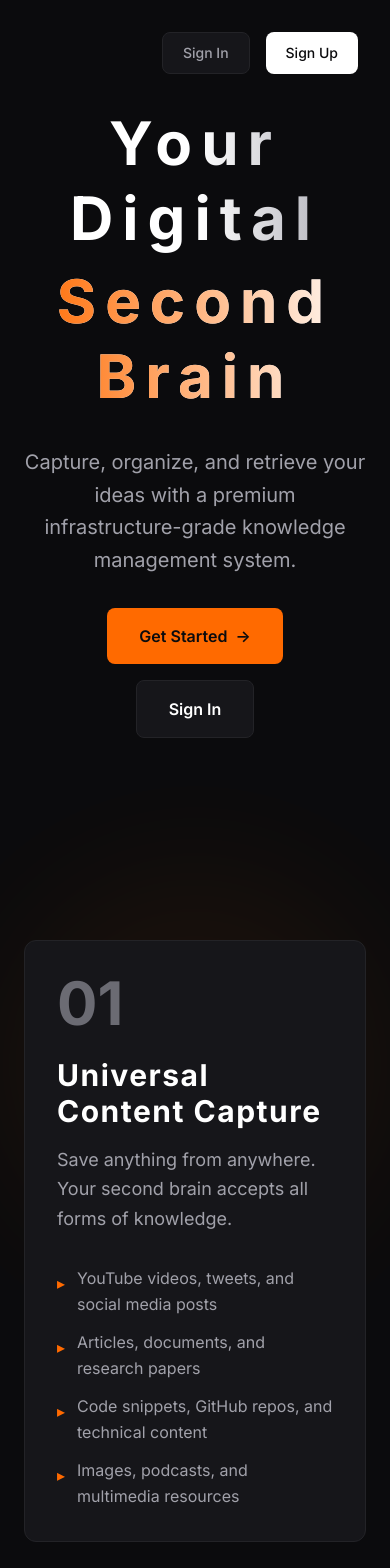
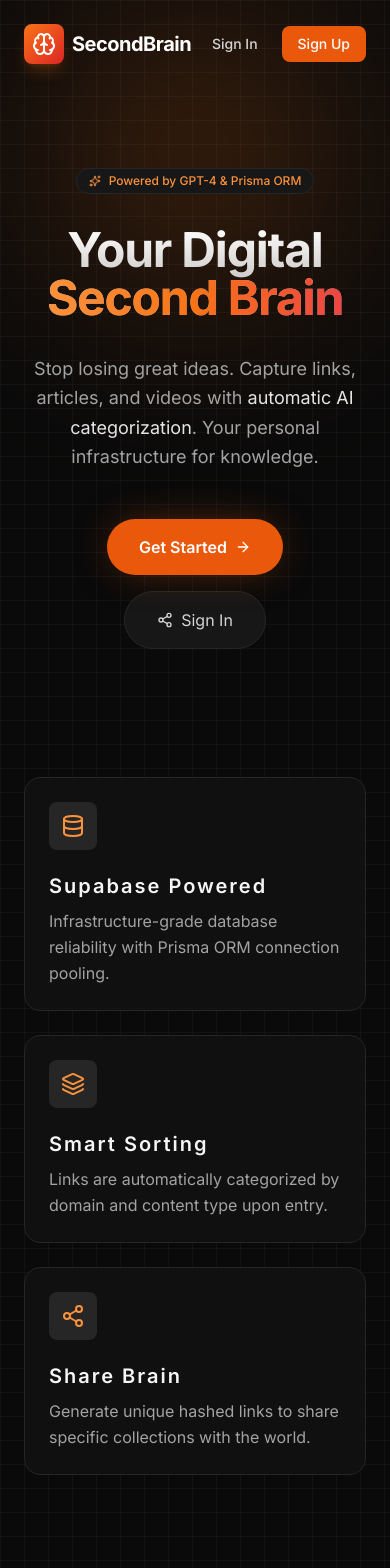
Before and after one commit to ShubhSam7/second-brain, a React (Vite) app in the folder Second_Brain_Frontend/: page / in a window 390 px wide. Shown: the top 1568 px of the page. Built offline with nearby package versions, Linux system fonts and the light colour scheme; no server answers.

Commit message:
home page is pretty now

```diff
--- a/Second_Brain_Frontend/package.json
+++ b/Second_Brain_Frontend/package.json
@@ -11,6 +11,7 @@
   },
   "dependencies": {
     "axios": "^1.13.2",
+    "lucide-react": "^0.562.0",
     "react": "^19.1.0",
     "react-dom": "^19.1.0",
     "react-router-dom": "^7.6.3"
--- a/Second_Brain_Frontend/src/App.tsx
+++ b/Second_Brain_Frontend/src/App.tsx
@@ -2,9 +2,9 @@
 import Signin from "./pages/Signin";
 import SignUp from "./pages/SignUp";
 import { BrowserRouter, Routes, Route, useNavigate } from "react-router-dom";
-import { FeatureSection } from "./components/FeatureSection";
 import { ProtectedRoute } from "./components/ProtectedRoute";
 import { isAuthenticated, signout, getCurrentUser } from "./lib/api";
+import { ArrowRight, Brain, Share2, Layers, Sparkles, Database } from 'lucide-react';
 
 function LandingPage() {
   const navigate = useNavigate();
@@ -24,138 +24,135 @@
   };
 
   return (
-    <div className="relative min-h-screen bg-background-primary">
-      {/* Top right buttons */}
-      <div className="absolute top-8 right-8 flex gap-4 z-10 animate-fade-in">
+    <div className="min-h-screen bg-neutral-950 text-white selection:bg-orange-500/30 overflow-hidden relative">
+
+      {/* BACKGROUND EFFECTS */}
+      <div className="absolute inset-0 z-0">
+        {/* Grid Pattern */}
+        <div className="absolute inset-0 bg-[linear-gradient(to_right,#80808012_1px,transparent_1px),linear-gradient(to_bottom,#80808012_1px,transparent_1px)] bg-[size:24px_24px]"></div>
+        {/* Radial Gradient Glow */}
+        <div className="absolute left-0 right-0 top-0 -z-10 m-auto h-[310px] w-[310px] rounded-full bg-orange-500 opacity-20 blur-[100px]"></div>
+      </div>
+
+      {/* NAVBAR */}
+      <nav className="relative z-50 flex items-center justify-between px-6 py-6 max-w-7xl mx-auto">
+        <div className="flex items-center gap-2">
+          <div className="p-2 bg-gradient-to-br from-orange-500 to-red-600 rounded-lg shadow-lg shadow-orange-500/20">
+            <Brain className="w-6 h-6 text-white" />
+          </div>
+          <span className="text-xl font-bold tracking-tight">SecondBrain</span>
+        </div>
+
+        <div className="flex items-center gap-6">
           {isLoggedIn ? (
-          <>
-            <div className="px-5 py-2.5 text-sm font-medium text-text-secondary">
-              Welcome, {username}
-            </div>
+            <div className="flex items-center gap-4">
+              <span className="text-sm text-neutral-400 hidden sm:inline">
+                Welcome back, <span className="text-neutral-200">{username}</span>
+              </span>
               <button
-              className="px-5 py-2.5 text-sm font-medium text-text-secondary bg-surface border border-border-muted rounded-lg hover:border-red-400 hover:text-red-400 transition-all duration-300"
                 onClick={handleLogout}
+                className="px-4 py-2 text-sm font-medium text-neutral-300 hover:text-white transition-colors"
               >
                 Logout
               </button>
-          </>
+            </div>
           ) : (
             <>
               <button
-              className="px-5 py-2.5 text-sm font-medium text-text-secondary bg-surface border border-border-muted rounded-lg hover:border-accent-primary hover:text-accent-primary transition-all duration-300"
                 onClick={() => navigate("/signin")}
+                className="text-sm font-medium text-neutral-300 hover:text-white transition-colors"
               >
                 Sign In
               </button>
               <button
-              className="px-5 py-2.5 text-sm font-medium text-background-primary bg-text-primary rounded-lg hover:bg-accent-primary hover:text-white transition-all duration-300"
                 onClick={() => navigate("/signup")}
+                className="px-4 py-2 text-sm font-medium bg-orange-600 hover:bg-orange-500 text-white rounded-lg transition-colors"
               >
                 Sign Up
               </button>
             </>
           )}
         </div>
+      </nav>
 
-      {/* Hero Section */}
-      <div className="flex flex-col items-center justify-center min-h-screen px-6">
-        {/* Subtle glow background effect */}
-        <div className="absolute top-1/4 left-1/2 -translate-x-1/2 w-96 h-96 bg-accent-glow rounded-full blur-3xl opacity-30 animate-glow-pulse"></div>
+      {/* HERO SECTION */}
+      <main className="relative z-10 max-w-7xl mx-auto px-6 pt-20 pb-32 text-center">
 
-        <div className="relative z-10 text-center space-y-8 max-w-4xl animate-slide-up">
+        {/* Badge */}
+        <div className="inline-flex items-center gap-2 px-3 py-1 rounded-full bg-neutral-900 border border-neutral-800 text-xs font-medium text-orange-400 mb-8 animate-fade-in-up">
+          <Sparkles className="w-3 h-3" />
+          <span>Powered by GPT-4 & Prisma ORM</span>
+        </div>
+
         {/* Main Headline */}
-          <h1 className="text-6xl md:text-7xl font-bold bg-gradient-to-r from-text-primary via-text-primary to-text-secondary bg-clip-text text-transparent leading-tight">
-            Your Digital
-            <span className="block mt-2 bg-gradient-to-r from-accent-primary to-text-primary bg-clip-text text-transparent">
+        <h1 className="text-5xl md:text-7xl font-bold tracking-tight mb-8 bg-clip-text text-transparent bg-gradient-to-b from-white to-white/60">
+          Your Digital <br />
+          <span className="bg-clip-text text-transparent bg-gradient-to-r from-orange-400 via-orange-500 to-red-500">
             Second Brain
           </span>
         </h1>
 
-          {/* Subtitle */}
-          <p className="text-xl md:text-2xl text-text-secondary max-w-2xl mx-auto leading-relaxed">
-            Capture, organize, and retrieve your ideas with a premium infrastructure-grade knowledge management system.
+        {/* Subheadline */}
+        <p className="text-lg md:text-xl text-neutral-400 max-w-2xl mx-auto mb-12 leading-relaxed">
+          Stop losing great ideas. Capture links, articles, and videos with
+          <span className="text-neutral-200"> automatic AI categorization</span>.
+          Your personal infrastructure for knowledge.
         </p>
 
         {/* CTA Buttons */}
-          <div className="flex flex-col sm:flex-row gap-4 justify-center items-center mt-12">
+        <div className="flex flex-col sm:flex-row items-center justify-center gap-4">
           <button
-              className="group px-8 py-4 text-base font-semibold text-background-primary bg-accent-primary rounded-lg hover:bg-accent-primary/90 transition-all duration-300 hover:shadow-[0_0_30px_rgba(255,106,0,0.3)] flex items-center gap-2"
             onClick={handleGetStarted}
+            className="group relative px-8 py-4 bg-orange-600 hover:bg-orange-500 text-white font-semibold rounded-full transition-all shadow-[0_0_40px_-10px_rgba(234,88,12,0.5)] hover:shadow-[0_0_60px_-15px_rgba(234,88,12,0.6)] flex items-center gap-2"
           >
             {isLoggedIn ? "Go to Dashboard" : "Get Started"}
-              <span className="group-hover:translate-x-1 transition-transform duration-300">→</span>
+            <ArrowRight className="w-4 h-4 group-hover:translate-x-1 transition-transform" />
           </button>
+
           {!isLoggedIn && (
             <button
-                className="px-8 py-4 text-base font-semibold text-text-primary bg-surface border border-border-muted rounded-lg hover:border-accent-primary hover:text-accent-primary transition-all duration-300"
               onClick={() => navigate("/signin")}
+              className="px-8 py-4 bg-neutral-900 border border-neutral-800 hover:border-neutral-700 text-neutral-300 rounded-full transition-all flex items-center gap-2"
             >
+              <Share2 className="w-4 h-4" />
               Sign In
             </button>
           )}
         </div>
-        </div>
-      </div>
 
-      {/* Features Section */}
-      <div className="max-w-6xl mx-auto px-6 py-24 space-y-16">
-        <FeatureSection
-          number="01"
-          title="Universal Content Capture"
-          description="Save anything from anywhere. Your second brain accepts all forms of knowledge."
-          features={[
-            "YouTube videos, tweets, and social media posts",
-            "Articles, documents, and research papers",
-            "Code snippets, GitHub repos, and technical content",
-            "Images, podcasts, and multimedia resources",
-          ]}
+        {/* FEATURE HIGHLIGHTS */}
+        <div className="grid grid-cols-1 md:grid-cols-3 gap-6 mt-32 text-left">
+          <FeatureCard
+            icon={<Database className="w-6 h-6 text-orange-400" />}
+            title="Supabase Powered"
+            desc="Infrastructure-grade database reliability with Prisma ORM connection pooling."
           />
-
-        <FeatureSection
-          number="02"
-          title="Intelligent Organization"
-          description="Automatically categorize and tag your content for instant retrieval."
-          features={[
-            "Smart categorization by content type",
-            "Custom tags and collections",
-            "Full-text search across all saved items",
-            "Visual timeline of your knowledge journey",
-          ]}
+          <FeatureCard
+            icon={<Layers className="w-6 h-6 text-orange-400" />}
+            title="Smart Sorting"
+            desc="Links are automatically categorized by domain and content type upon entry."
           />
-
-        <FeatureSection
-          number="03"
-          title="Seamless Sharing"
-          description="Share your curated knowledge collections with teams or the world."
-          features={[
-            "Public or private brain sharing",
-            "Collaborative collections with teams",
-            "Embed-friendly content previews",
-            "Export to multiple formats",
-          ]}
+          <FeatureCard
+            icon={<Share2 className="w-6 h-6 text-orange-400" />}
+            title="Share Brain"
+            desc="Generate unique hashed links to share specific collections with the world."
           />
         </div>
-
-      {/* Footer CTA */}
-      <div className="max-w-4xl mx-auto px-6 py-24 text-center">
-        <div className="border border-border-muted bg-surface rounded-2xl p-12 space-y-6">
-          <h2 className="text-4xl font-bold text-text-primary">
-            {isLoggedIn ? "Continue building your second brain" : "Ready to build your second brain?"}
-          </h2>
-          <p className="text-lg text-text-secondary">
-            {isLoggedIn ? "Access your dashboard and manage your knowledge." : "Join thousands organizing their digital knowledge."}
-          </p>
-          <button
-            className="mt-6 px-10 py-4 text-base font-semibold text-background-primary bg-accent-primary rounded-lg hover:bg-accent-primary/90 transition-all duration-300 hover:shadow-[0_0_30px_rgba(255,106,0,0.3)]"
-            onClick={handleGetStarted}
-          >
-            {isLoggedIn ? "Go to Dashboard" : "Start Free Today"}
-          </button>
-        </div>
-      </div>
+      </main>
     </div>
   );
 }
+
+// Feature card component
+const FeatureCard = ({ icon, title, desc }: { icon: React.ReactNode; title: string; desc: string }) => (
+  <div className="p-6 rounded-2xl bg-neutral-900/50 border border-neutral-800 hover:border-orange-500/30 transition-colors backdrop-blur-sm group">
+    <div className="mb-4 p-3 bg-neutral-800 rounded-lg inline-block group-hover:bg-orange-500/10 transition-colors">
+      {icon}
+    </div>
+    <h3 className="text-xl font-semibold mb-2 text-neutral-100">{title}</h3>
+    <p className="text-neutral-400 leading-relaxed">{desc}</p>
+  </div>
+);
 
 export default function App() {
   return (
--- a/Second_Brain_Frontend/src/pages/DashBoard.tsx
+++ b/Second_Brain_Frontend/src/pages/DashBoard.tsx
@@ -7,12 +7,50 @@
 import { useState } from "react";
 import SideBar from "../components/SideBar";
 import { useContent } from "../hooks/useContent";
+import { createShareLink, removeShareLink } from "../lib/api";
 import type { CategoryType } from "../lib/types";
 
 export default function DashBoard() {
   const [modelOpen, setModelOpen] = useState(false);
   const [activeCategory, setActiveCategory] = useState<CategoryType | "all">("all");
-  const { content, loading, error, fetchContent } = useContent();
+  const [shareLink, setShareLink] = useState<string | null>(null);
+  const [isSharing, setIsSharing] = useState(false);
+
+  const categoryFilter = activeCategory === "all" ? undefined : { category: activeCategory };
+  const { content, loading, error, fetchContent, removeContent } = useContent(categoryFilter);
+
+  const handleShareBrain = async () => {
+    setIsSharing(true);
+    try {
+      if (shareLink) {
+        // Remove existing share link
+        await removeShareLink();
+        setShareLink(null);
+        alert("Share link removed successfully!");
+      } else {
+        // Create new share link
+        const response = await createShareLink();
+        const fullLink = `${window.location.origin}/brain/${response.hash}`;
+        setShareLink(fullLink);
+        // Copy to clipboard
+        await navigator.clipboard.writeText(fullLink);
+        alert(`Share link created and copied to clipboard!\n${fullLink}`);
+      }
+    } catch (error: any) {
+      alert(error.message || "Failed to manage share link");
+    } finally {
+      setIsSharing(false);
+    }
+  };
+
+  const handleDeleteContent = async (id: string) => {
+    try {
+      await removeContent(id);
+    } catch (error: any) {
+      alert(error.message || "Failed to delete content");
+      throw error;
+    }
+  };
 
   return (
     <div>
@@ -29,21 +67,25 @@
         />
 
         <div className="flex justify-between items-center p-8 border-b border-border-muted">
-          <div className="text-3xl font-bold text-text-primary tracking-wide">All Notes</div>
+          <div className="text-3xl font-bold text-text-primary tracking-wide">
+            {activeCategory === "all" ? "All Notes" : `${activeCategory.charAt(0).toUpperCase() + activeCategory.slice(1)} Content`}
+          </div>
           <div className="flex gap-3">
             <Button
+              onClick={handleShareBrain}
               startIcon={<ShareIcon />}
               variant="secondary"
-              text="Share Brain"
+              text={shareLink ? "Remove Share Link" : "Share Brain"}
               size="md"
-            ></Button>
+              disabled={isSharing}
+            />
             <Button
               onClick={() => setModelOpen(true)}
               startIcon={<PlusIcon />}
               variant="primary"
               text="Add Content"
               size="md"
-            ></Button>
+            />
           </div>
         </div>
 
@@ -60,9 +102,11 @@
             content.map((item) => (
               <Card
                 key={item._id}
+                id={item._id}
                 title={item.title}
                 type={item.type}
                 link={item.link}
+                onDelete={handleDeleteContent}
               />
             ))
           )}
```
Also changed, not shown: Second_Brain_Frontend/src/components/Card.tsx (+28 -5 lines), 1 other file (tests, documents, lock files or other folders). Lines whose indentation alone changed are shown as unchanged.
